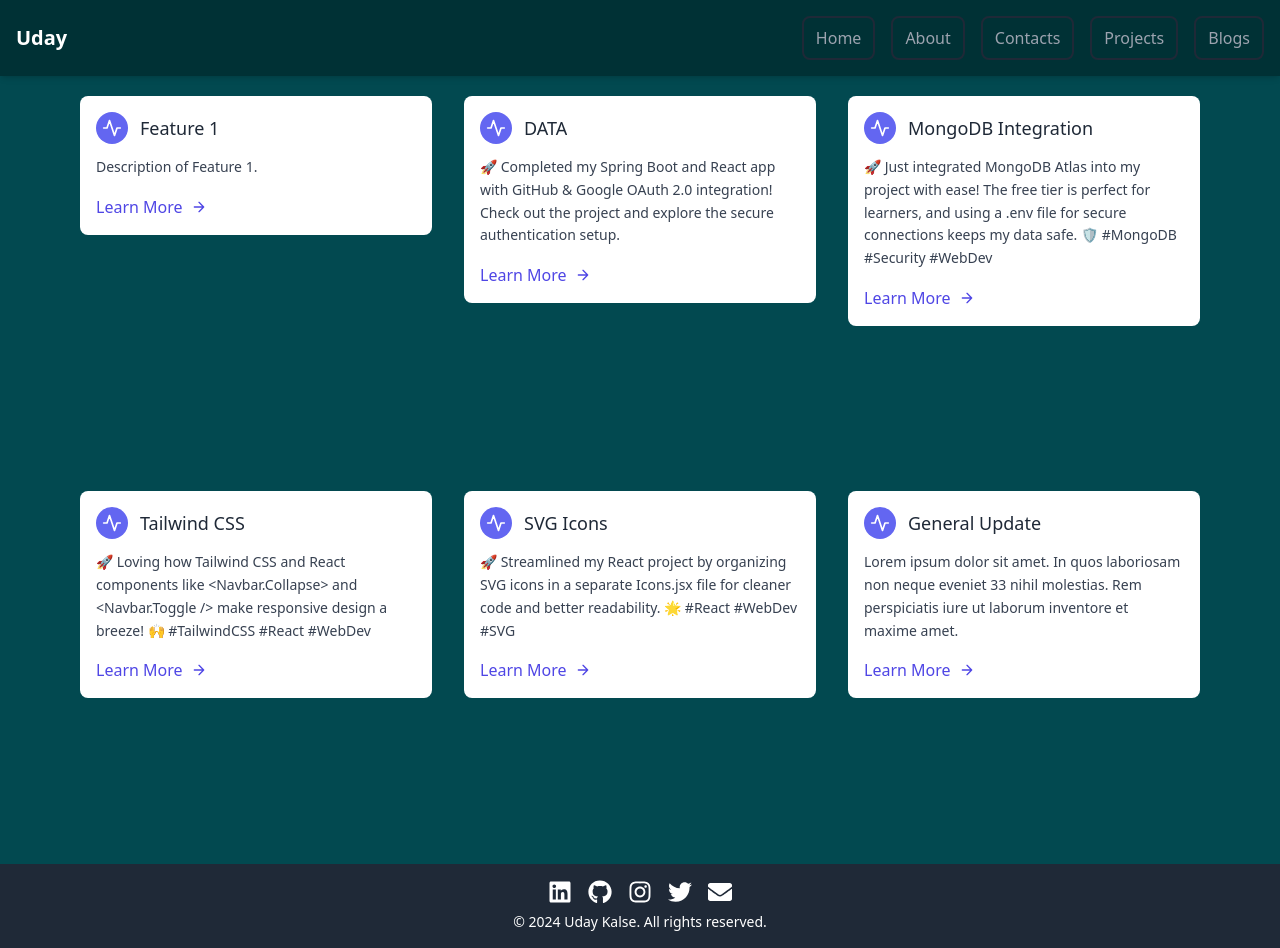
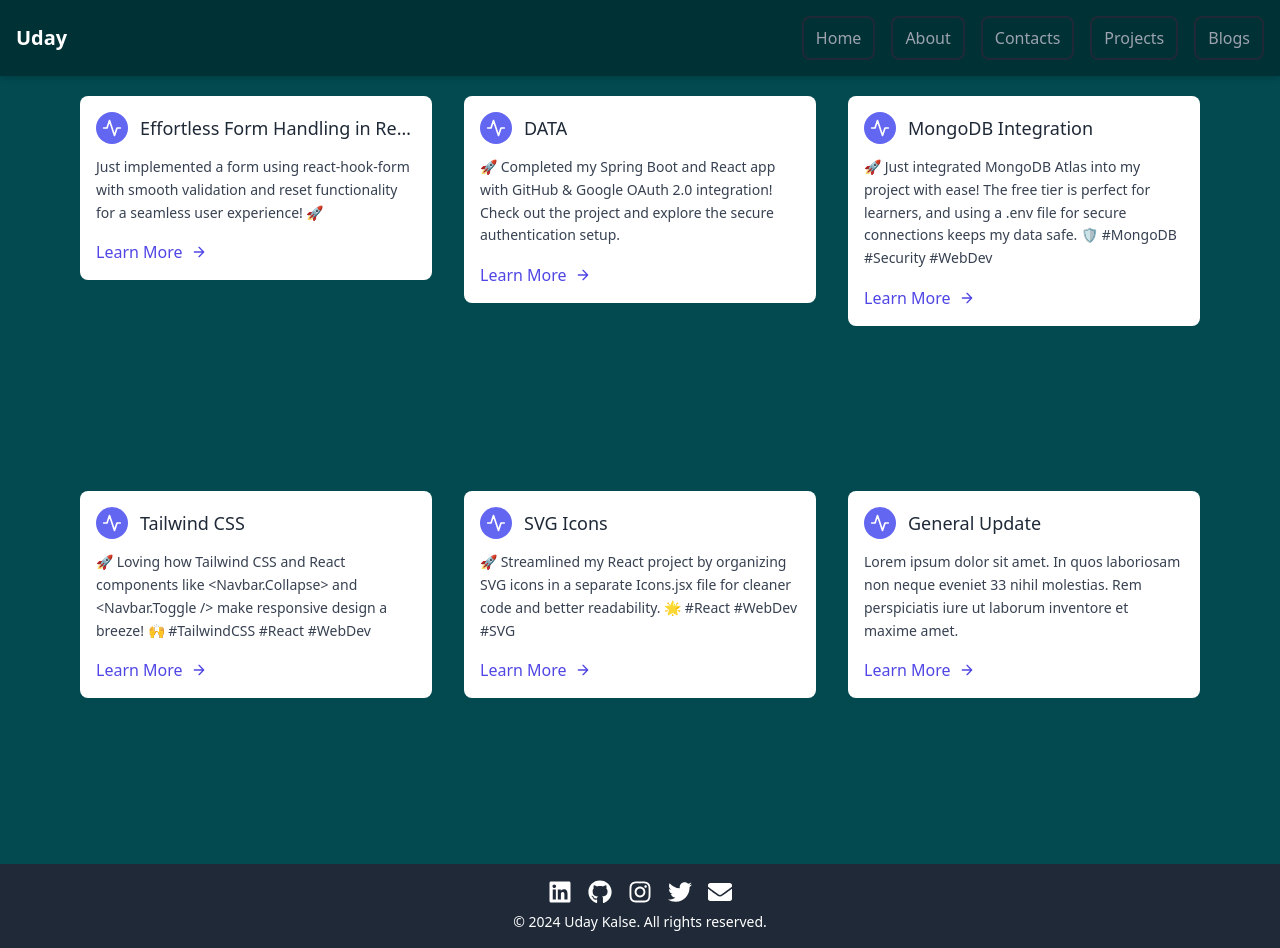
Before and after one commit to Udaykalse/Uday-Portfolio, a React (Vite) app: page /blogs in a window 1280 px wide. Built offline with nearby package versions, Linux system fonts and the light colour scheme.

Commit message:
new data added

```diff
--- a/src/pages/Blog/blogData.js
+++ b/src/pages/Blog/blogData.js
@@ -1,7 +1,7 @@
 const blogData = [
     {
-      title: "Feature 1",
-      description: "Description of Feature 1.",
+      title: "Effortless Form Handling in React",
+      description: "Just implemented a form using react-hook-form with smooth validation and reset functionality for a seamless user experience! 🚀",
       link: "#"
     },
     {
```
